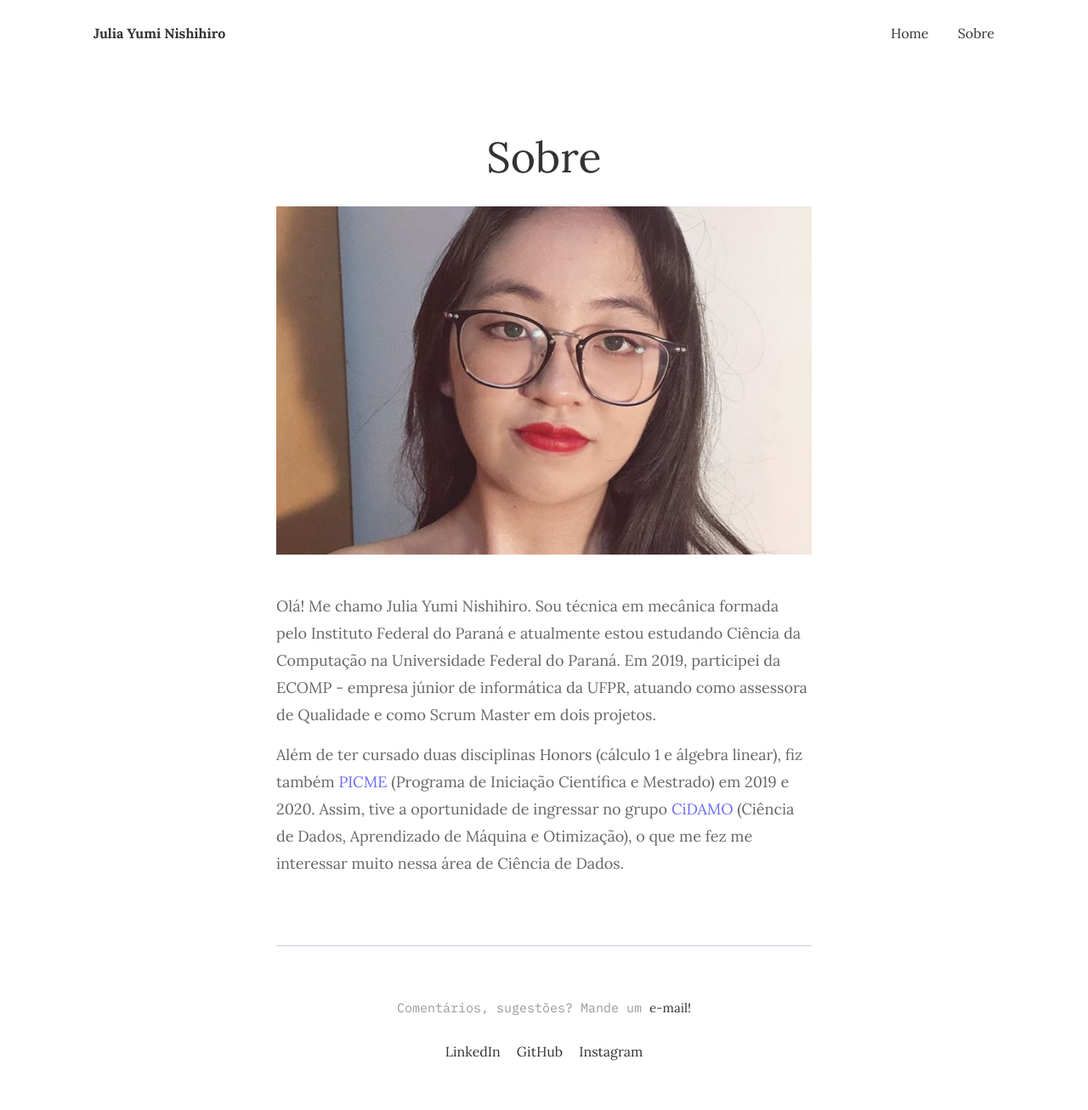
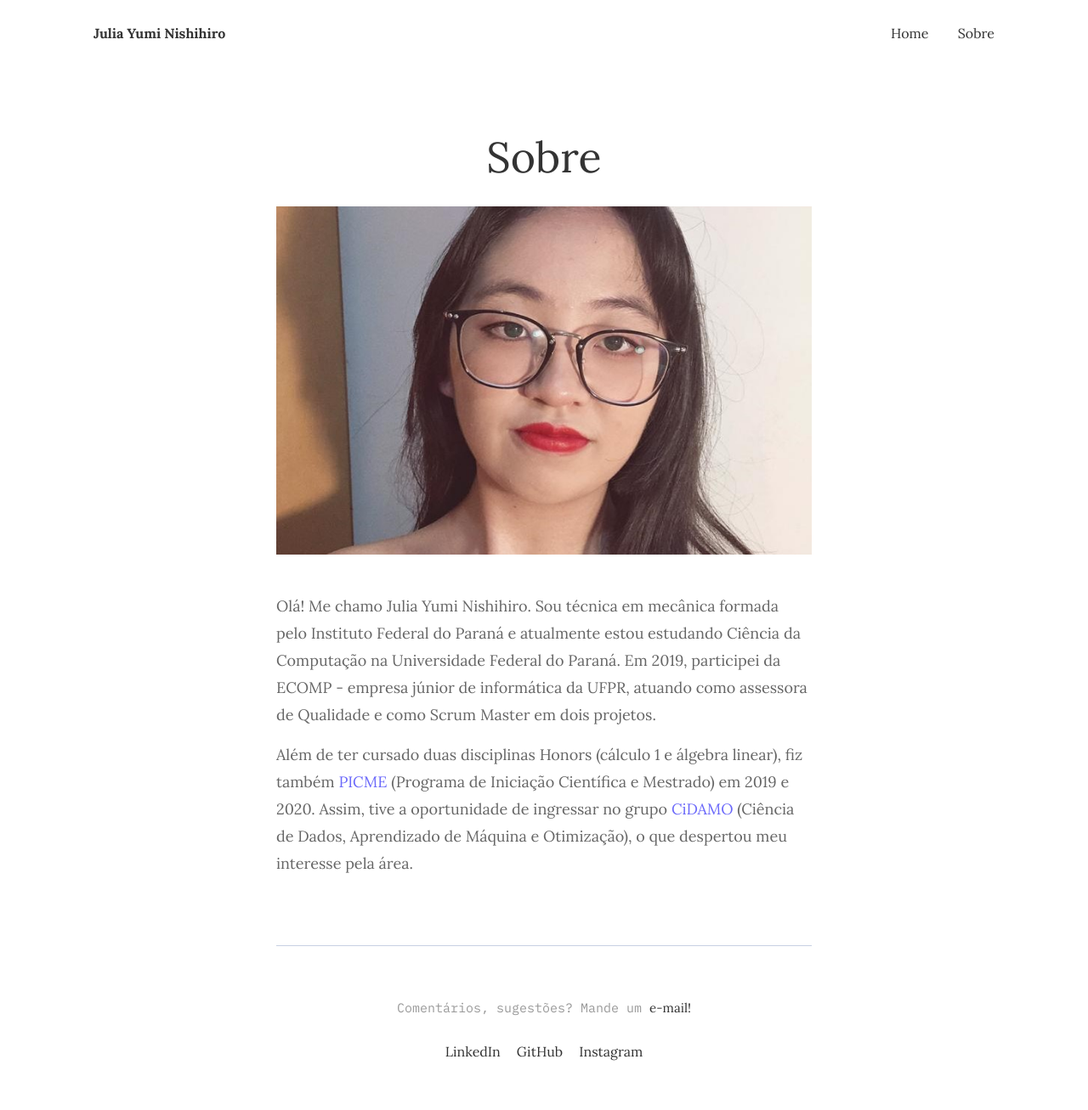
Before and after one commit to ynishihiro/ynishihiro.github.io, a Jekyll site: the page built from _pages/about.md, in a window 1280 px wide. Shown: the whole page at 85% size. Built offline with Jekyll 4.4.1, drawn with Linux system fonts in a browser that asks for light colours.

Commit message:
Update about.md

```diff
--- a/_pages/about.md
+++ b/_pages/about.md
@@ -7,7 +7,7 @@ image: '/assets/img/01.jpg'
 
 Olá! Me chamo Julia Yumi Nishihiro. Sou técnica em mecânica formada pelo Instituto Federal do Paraná e atualmente estou estudando Ciência da Computação na Universidade Federal do Paraná. Em 2019, participei da ECOMP - empresa júnior de informática da UFPR, atuando como assessora de Qualidade e como Scrum Master em dois projetos.
 
-Além de ter cursado duas disciplinas Honors (cálculo 1 e álgebra linear), fiz também <a href="https://picme.obmep.org.br/">PICME</a> (Programa de Iniciação Científica e Mestrado) em 2019 e 2020. Assim, tive a oportunidade de ingressar no grupo <a href="http://cidamo.com.br/2020-06-16-previsao-de-demanda/">CiDAMO</a> (Ciência de Dados, Aprendizado de Máquina e Otimização), o que me fez me interessar muito nessa área de Ciência de Dados.
+Além de ter cursado duas disciplinas Honors (cálculo 1 e álgebra linear), fiz também <a href="https://picme.obmep.org.br/">PICME</a> (Programa de Iniciação Científica e Mestrado) em 2019 e 2020. Assim, tive a oportunidade de ingressar no grupo <a href="http://cidamo.com.br/2020-06-16-previsao-de-demanda/">CiDAMO</a> (Ciência de Dados, Aprendizado de Máquina e Otimização), o que despertou meu interesse pela área.
 
 
 <!-- ***
```
